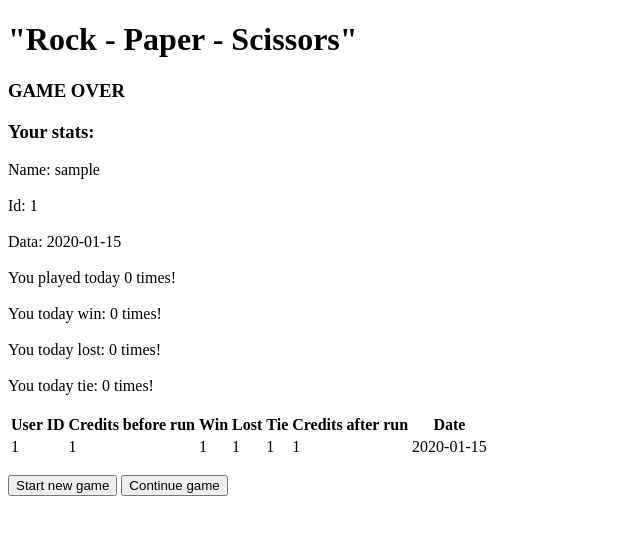
After one commit to Daniken94/Rock-Paper-Scissors, a Flask app: page /stats/1 in a window 1280 px wide. The commit adds this page. Shown: the top 535 px of the page, without its empty margins (0-640 px from the left). Run offline with Flask 2, Linux system fonts and the light colour scheme; tables that the repository leaves empty hold one stand-in row (values such as "Sample post").

Commit message:
Stats finished

```diff
--- a/app.py
+++ b/app.py
@@ -1,9 +1,13 @@
 from flask import Flask, render_template, request, redirect, url_for, session
 from flask_sqlalchemy import SQLAlchemy
-from datetime import datetime
+from datetime import datetime, date
+from sqlalchemy.sql import func, text
+from sqlalchemy import and_, or_, not_
 import random
 import math
 import sys
+
+from sqlalchemy import Date
 
 app = Flask(__name__)
 
@@ -17,18 +21,21 @@ class User(db.Model):
     id = db.Column(db.Integer, primary_key=True)
     username = db.Column(db.String(50))
     credits = db.Column(db.Integer, default=10)
-    date_created = db.Column(db.DateTime, default=datetime.now)
+    datetime_created = db.Column(db.DateTime, default=datetime.now)
+    date_created = db.Column(db.Date, default=date.today)
     # User can have many game in stats
     statistics = db.relationship("Stats", backref="dbuser")
 
 class Stats(db.Model):
     id = db.Column(db.Integer, primary_key=True)
     plays = db.Column(db.Integer, default=0)
-    credits_before = db.Column(db.Integer, default=10)
+    credits_before = db.Column(db.Integer, default=0)
     win = db.Column(db.Integer)
     lost = db.Column(db.Integer)
     tie = db.Column(db.Integer)
     credits_after = db.Column(db.Integer, default=10)
+    datetime_created = db.Column(db.DateTime, default=datetime.now)
+    date_created = db.Column(db.Date, default=date.today)
     user_id = db.Column(db.Integer, db.ForeignKey("user.id"))
 
 
@@ -50,12 +57,11 @@ def start():
             db.session.flush()
             player_id = start_game.id
             db.session.commit()
-            player_stats = Stats(plays = 0, win = 0, lost = 1, tie = 0, user_id = player_id)
+            player_stats = Stats(plays = 0, win = 0, lost = 0, tie = 0, user_id = player_id)
             db.session.add(player_stats)
             db.session.commit()
             return redirect(url_for("game", id=player_id))
-        if request.form["credits"] == str(0):
-            return render_template("game_over.html")
+
     return render_template("start_game.html")
 
 
@@ -69,66 +75,59 @@ def game(id):
 
 
     if request.method == 'POST':
-        form = request.form
-        user = str(form["guess"]).lower()
-        computer = random.choice(['r', 'p', 's'])
+        if request.form["guess"] == "stats":
+            return redirect(url_for("statistics", id=id))
+        elif request.form["guess"] == 'r' or 'p' or 's':
+            form = request.form
+            user = str(form["guess"]).lower()
+            computer = random.choice(['r', 'p', 's'])
+            while credits_top > 0:
+                if computer == user:
+                    print("tie")
+                    player.credits = player.credits - 3
+                    db.session.flush()
+                    credits = player.credits
+                    db.session.commit()
 
-        while credits_top > 3:
-            if computer == user:
+                    player_stats = Stats(plays = 1, credits_before = credits_top, credits_after = credits, win = 0, lost = 0, tie = 1, user_id=id)
+                    db.session.add(player_stats)
+                    db.session.commit()
 
-                player.credits = player.credits - 3
-                db.session.flush()
-                credits = player.credits
-                db.session.commit()
+                    user = MOVES.get(user)
+                    message = f'It is a tie. You and the computer have both chosen {user}.'
+                    return render_template("game.html", message=message, credits=credits, username=username)
+                elif (user == 'r' and computer == 's') or (user == 's' and computer == 'p') or (user == 'p' and computer == 'r'):
+                    print("lost")
+                    player.credits = player.credits - 3
+                    db.session.flush()
+                    credits = player.credits
+                    db.session.commit()
 
-                player_stats.plays = player_stats.plays + 1
-                db.session.flush()
-                player_stats_play = player_stats.plays
+                    player_stats = Stats(plays = 1, credits_before = credits_top, credits_after = credits, win = 0, lost = 1, tie = 0, user_id=id)
+                    db.session.add(player_stats)
+                    db.session.commit()
 
-                player_stats = Stats(plays = player_stats_play, credits_before = credits_top, credits_after = credits, win = 0, lost = 0, tie = 1, user_id=id)
-                db.session.add(player_stats)
-                db.session.commit()
+                    user = MOVES.get(user)
+                    computer = MOVES.get(computer)
+                    message = f'You chose {user} and the computer chose {computer}. You lost :('
+                    return render_template("game.html", message=message, credits=credits, username=username)
+                else:
+                    print("win")
+                    player.credits = player.credits + 1
+                    db.session.flush()
+                    credits = player.credits
+                    db.session.commit()
 
-                user = MOVES.get(user)
-                message = f'It is a tie. You and the computer have both chosen {user}.'
-                return render_template("game.html", message=message, credits=credits, username=username)
-            elif (user == 'r' and computer == 's') or (user == 's' and computer == 'p') or (user == 'p' and computer == 'r'):
-                player.credits = player.credits - 3
-                db.session.flush()
-                credits = player.credits
-                db.session.commit()
+                    player_stats = Stats(plays = 1, credits_before = credits_top, credits_after = credits, win = 1, lost = 0, tie = 0, user_id=id)
+                    db.session.add(player_stats)
+                    db.session.commit()
 
-                player_stats.plays = player_stats.plays + 1
-                db.session.flush()
-                player_stats_play = player_stats.plays
-
-                player_stats = Stats(plays = player_stats_play, credits_before = credits_top, credits_after = credits, win = 0, lost = 1, tie = 0, user_id=id)
-                db.session.add(player_stats)
-                db.session.commit()
-
-                user = MOVES.get(user)
-                computer = MOVES.get(computer)
-                message = f'You chose {user} and the computer chose {computer}. You lost :('
-                return render_template("game.html", message=message, credits=credits, username=username)
+                    user = MOVES.get(user)
+                    computer = MOVES.get(computer)
+                    message = f"You chose {user} and the computer chose {computer}. You won!"
+                    return render_template("game.html", message=message, credits=credits, username=username)
             else:
-                player.credits = player.credits + 1
-                db.session.flush()
-                credits = player.credits
-                db.session.commit()
-
-                player_stats.plays = player_stats.plays + 1
-                db.session.flush()
-                player_stats_play = player_stats.plays
-
-                player_stats = Stats(plays = player_stats_play, credits_before = credits_top, credits_after = credits, win = 1, lost = 0, tie = 0, user_id=id)
-                db.session.commit()
-
-                user = MOVES.get(user)
-                computer = MOVES.get(computer)
-                message = f"You chose {user} and the computer chose {computer}. You won!"
-                return render_template("game.html", message=message, credits=credits, username=username)
-        else:
-            return redirect(url_for("game_over", id=id))
+                return redirect(url_for("game_over", id=id))
 
     return render_template("game.html", message=message, credits=credits_top, username=username)
 
@@ -138,14 +137,47 @@ def game(id):
 def game_over(id):
     player = User.query.filter_by(id=id).first()
     if request.method == 'POST':
-        form = request.form
-        # another_credits = int(form["credits"])
-        player.credits = player.credits + 10
-        db.session.commit()
-        return redirect(url_for("game", id=id))
+        if request.form["guess"] == "stats":
+            return redirect(url_for("statistics", id=id))
+        elif request.form["guess"] == "10":
+            player.credits = player.credits + 10
+            db.session.commit()
+            return redirect(url_for("game", id=id))
     return render_template("game_over.html")
 
 
+
+@app.route('/stats/<id>', methods = ['GET', "POST"])
+def statistics(id):
+    player = User.query.filter_by(id=id).first()
+    stats = Stats.query.filter_by(user_id=id)
+    stats2 = Stats.query.filter(Stats.user_id==id, Stats.date_created==datetime.today().strftime('%Y-%m-%d'))
+
+    plays = []
+    wins = []
+    losts = []
+    ties = []
+
+    for play in stats2:
+        i = play.plays
+        w = play.win
+        l = play.lost
+        t = play.tie
+        plays.insert(0, i)
+        wins.insert(0, w)
+        losts.insert(0, l)
+        ties.insert(0, t)
+    plays = sum(plays)
+    wins = sum(wins)
+    losts = sum(losts)
+    ties = sum(ties)
+
+    if request.method == 'POST':
+        if request.form["guess"] == "old":
+            return redirect(url_for("game", id=id))
+        elif request.form["guess"] == "new":
+            return redirect(url_for("start"))
+    return render_template("stats.html", stats=stats, player=player, plays=plays, wins=wins, losts=losts, ties=ties)
 
 
 
--- a/templates/base.html
+++ b/templates/base.html
@@ -6,7 +6,11 @@
     <title></title>
 </head>
 <body>
-    <h1>Welcome to game "Rock - Paper - Scissors"</h1>
+{% block title%}
+
+{% endblock %}
+
+    <h1>"Rock - Paper - Scissors"</h1>
 
 {% block container %}
 
--- a/templates/game_over.html
+++ b/templates/game_over.html
@@ -8,13 +8,13 @@
     Sorry...You have't got enought credits.
 </p>
 <form method="POST">
-    <button name ="credits" type="submit" value="10">ADD 10 CREDITS</button>
+    <button name ="guess" type="submit" value="10">ADD 10 CREDITS</button>
 </form>
 {% endblock %}
 
 {% block stats %}
 <form method="POST">
-    <button name ="stats" type="submit" value="stats">YOUR STATS</button>
+    <button name ="guess" type="submit" value="stats">YOUR STATS</button>
 </form>
 {% endblock %}
 
--- /dev/null
+++ b/templates/stats.html
@@ -0,0 +1,53 @@
+<!DOCTYPE html>
+{% extends 'base.html' %}
+
+{% block container %}
+
+<h3>GAME OVER</h3>
+<p>
+    <h3>Your stats:</h3>
+    Name: {{ player.username }}
+    <br><br>
+    Id: {{ player.id }}
+    <br><br>
+    Data: {{ player.date_created }}
+    <br><br>
+    You played today {{ plays }} times!
+    <br><br>
+    You today win: {{ wins }} times!
+    <br><br>
+    You today lost: {{ losts }} times!
+    <br><br>
+    You today tie: {{ ties }} times!
+    <br><br>
+
+
+    <table>
+        <thead>
+           <tr>
+            <th>User ID</th> <th>Credits before run</th> <th>Win</th> <th>Lost</th> <th>Tie</th> <th>Credits after run</th> <th>Date</th>
+           </tr>
+        </thead>
+        <tbody>
+            {% for i in stats %}
+           <tr>
+            <td>{{ i.user_id }}</td> <td>{{ i.credits_before }}</td> <td>{{ i.win }}</td> <td>{{ i.lost }}</td> <td>{{ i.tie }}</td> <td>{{ i.credits_after }}</td> <td>{{ i.date_created }}</td>
+           </tr>
+           {% endfor %}
+        </tbody>
+     </table>
+
+</p>
+
+{% endblock %}
+
+{% block stats %}
+
+<form method="POST">
+    <button name ="guess" type="submit" value="new">Start new game</button>
+    <button name ="guess" type="submit" value="old">Continue game</button>
+</form>
+
+{% endblock %}
+
+</html>
```
Also changed, not shown: templates/game.html (+4 -3 lines), templates/start_game.html (+6 -1 lines), testy.py (+3 -20 lines).
